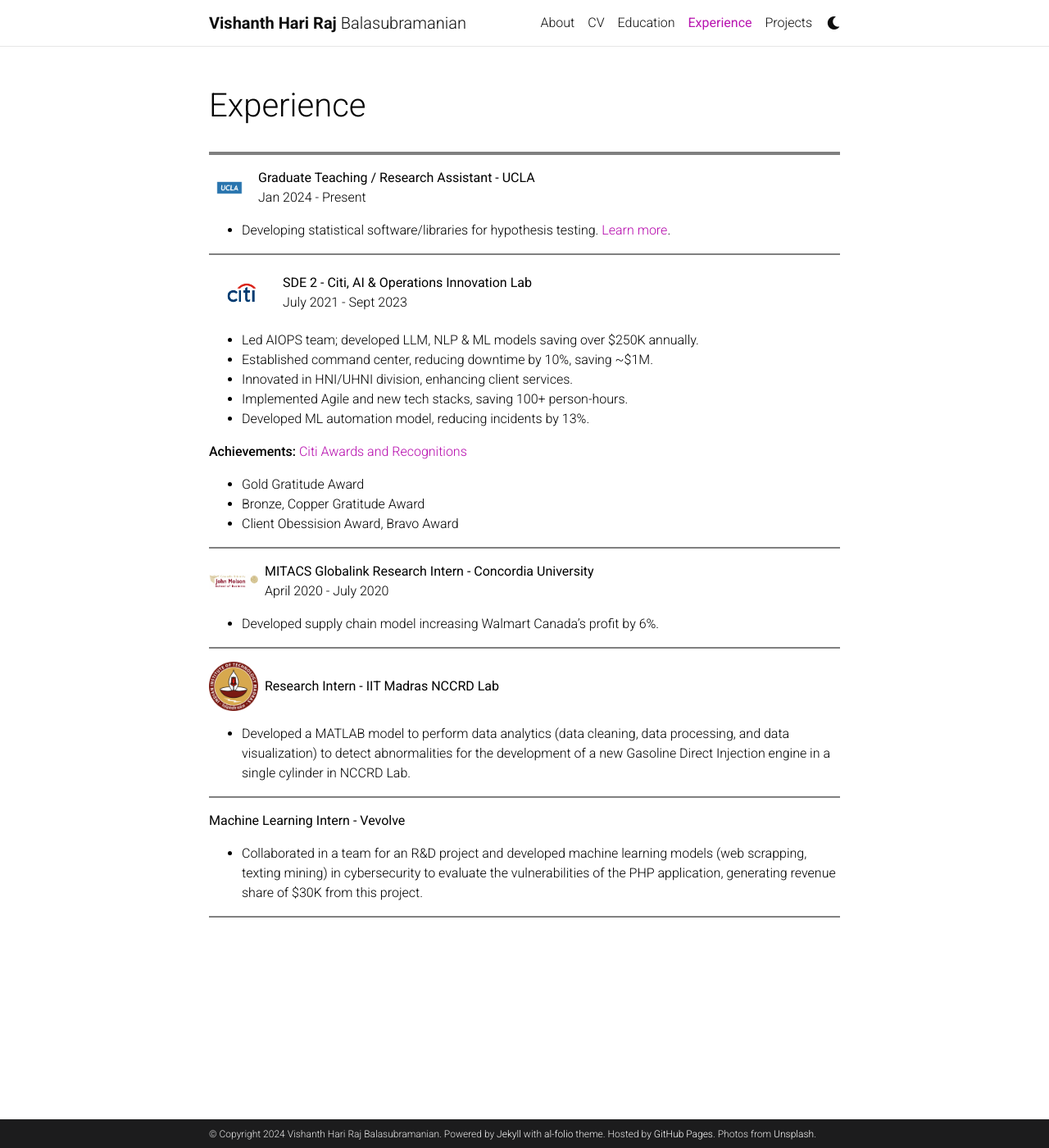
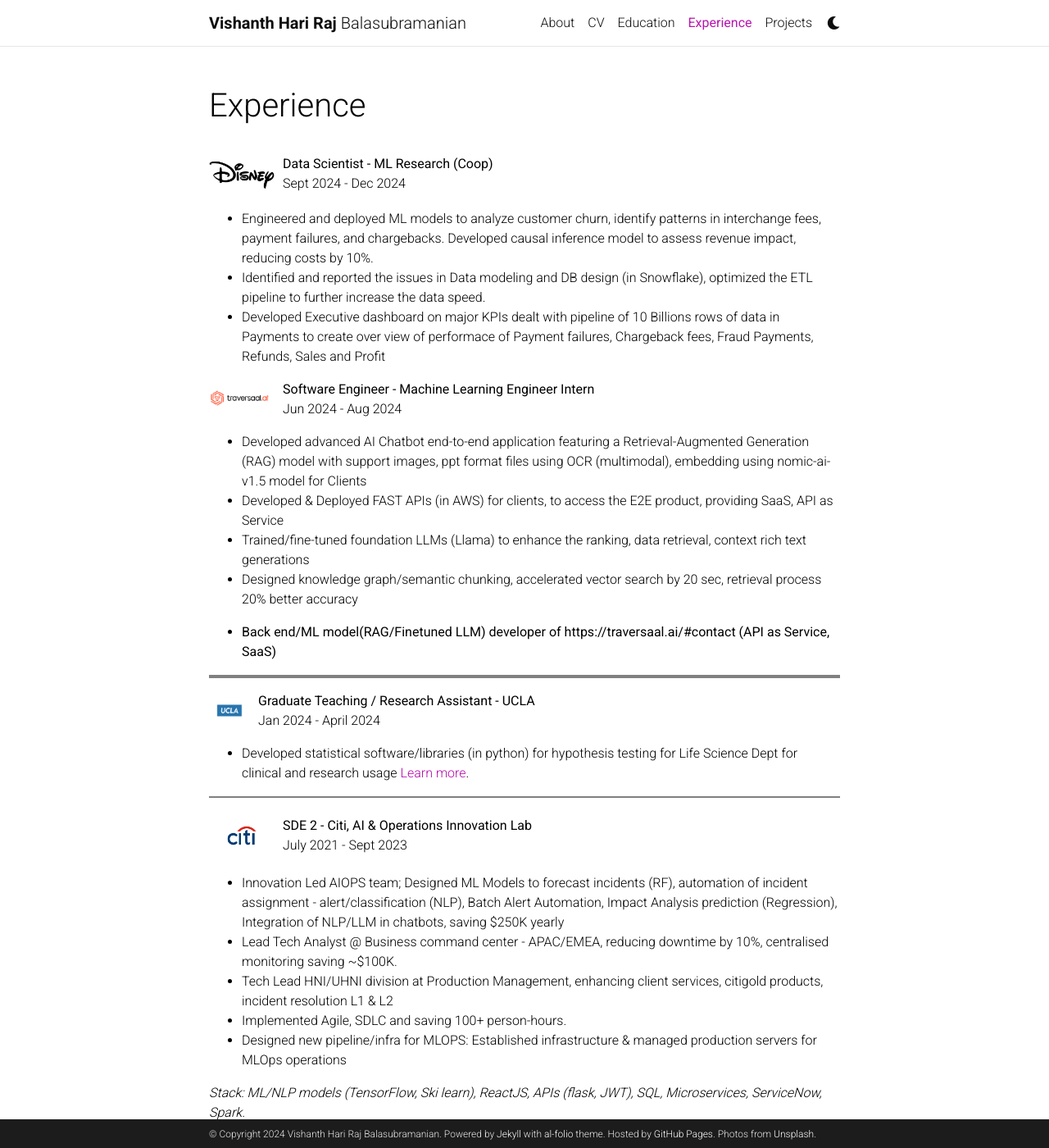
Before and after one commit to vishanth10/trial, a Jekyll site: the page built from _pages/work_experience.md, in a window 1280 px wide and 1400 px high. Shown: the whole window at 82% size. Built offline with Jekyll 4.4.1, drawn with Linux system fonts in a browser that asks for light colours; comment, search, counter and statistics services are not loaded; a style sheet for code colours, icons or effects is not loaded; some of the changed text lies outside the part shown.

Commit message:
recent updates

```diff
--- a/_pages/work_experience.md
+++ b/_pages/work_experience.md
@@ -7,17 +7,49 @@ nav: true
 nav_order: 4
 ---
 
+<figure style="display: flex; align-items: center;">
+    <img src="../assets/img/disney.jpg" alt="Disney Logo" style="width:80px; margin-right: 10px;"/>
+    <figcaption>
+        <b>Data Scientist - ML Research (Coop) </b><br>
+        Sept 2024 - Dec 2024
+    </figcaption>
+</figure>
+
+ - Engineered and deployed ML models to analyze customer churn, identify patterns in interchange fees, payment failures, and chargebacks. Developed causal inference model to assess revenue impact, reducing costs by 10%.
+ - Identified and reported the issues in Data modeling and DB design (in Snowflake), optimized the ETL pipeline to further increase the data speed.
+ - Developed Executive dashboard on major KPIs dealt with pipeline of 10 Billions rows of data in Payments to create over view of performace of Payment failures, Chargeback fees, Fraud Payments, Refunds, Sales and Profit
+
+
+
+<figure style="display: flex; align-items: center;">
+    <img src="../assets/img/traversaal.png" alt="traversaal Logo" style="width:80px; margin-right: 10px;"/>
+    <figcaption>
+        <b>Software Engineer - Machine Learning Engineer Intern</b><br>
+        Jun 2024 - Aug 2024
+    </figcaption>
+</figure>
+
+ - Developed advanced AI Chatbot end-to-end application featuring a Retrieval-Augmented Generation (RAG) model with
+support images, ppt format files using OCR (multimodal), embedding using nomic-ai-v1.5 model for Clients
+ - Developed & Deployed FAST APIs (in AWS) for clients, to access the E2E product, providing SaaS, API as Service
+ - Trained/fine-tuned foundation LLMs (Llama) to enhance the ranking, data retrieval, context rich text generations
+ - Designed knowledge graph/semantic chunking, accelerated vector search by 20 sec, retrieval process 20% better accuracy
+
+ - <b> Back end/ML model(RAG/Finetuned LLM) developer of https://traversaal.ai/#contact (API as Service, SaaS) </b>
+
+
+
 <hr style="border:2px solid gray">
 
 <figure style="display: flex; align-items: center;">
     <img src="../assets/img/ucla.png" alt="UCLA Logo" style="width:50px; margin-right: 10px;"/>
     <figcaption>
         <b>Graduate Teaching / Research Assistant - UCLA</b><br>
-        Jan 2024 - Present
+        Jan 2024 - April 2024
     </figcaption>
 </figure>
 
-- Developing statistical software/libraries for hypothesis testing. [Learn more](https://pypi.org/project/statistics-library/).
+- Developed statistical software/libraries (in python) for hypothesis testing for Life Science Dept for clinical and research usage [Learn more](https://pypi.org/project/statistics-library/).
 
 <hr style="border:1px solid gray">
 
@@ -29,11 +61,19 @@ nav_order: 4
     </figcaption>
 </figure>
 
-- Led AIOPS team; developed LLM, NLP & ML models saving over $250K annually.
-- Established command center, reducing downtime by 10%, saving ~$1M.
-- Innovated in HNI/UHNI division, enhancing client services.
-- Implemented Agile and new tech stacks, saving 100+ person-hours.
-- Developed ML automation model, reducing incidents by 13%.
+- Innovation Led AIOPS team; Designed ML Models to forecast incidents (RF), automation of incident assignment -
+alert/classification (NLP), Batch Alert Automation, Impact Analysis prediction (Regression), Integration of NLP/LLM in chatbots, saving $250K yearly
+- Lead Tech Analyst @ Business command center - APAC/EMEA, reducing downtime by 10%, centralised monitoring saving ~$100K.
+- Tech Lead HNI/UHNI division at Production Management, enhancing client services, citigold products, incident resolution L1 & L2
+- Implemented Agile, SDLC and  saving 100+ person-hours.
+-  Designed new pipeline/infra for MLOPS: Established infrastructure & managed production servers for MLOps operations
+
+<i>Stack: ML/NLP models (TensorFlow, Ski learn), ReactJS, APIs (flask, JWT), SQL, Microservices, ServiceNow, Spark.</i>
+
+**Achievements:** [Citi Awards and Recognitions](https://drive.google.com/file/d/1vz_iv6zuMCkshuL85D0IB-uaBy-M19_y/view?usp=sharing)
+- Gold Gratitude Award
+- Bronze, Copper Gratitude Award
+- Client Obessision Award, Bravo Award
 
 **Achievements:** [Citi Awards and Recognitions](https://drive.google.com/file/d/1vz_iv6zuMCkshuL85D0IB-uaBy-M19_y/view?usp=sharing)
 - Gold Gratitude Award
```
Also changed, not shown: _pages/about.md (+2 -2 lines), _pages/education.md (+1 -1 lines), _projects/cnn.md (added, +9 -0 lines), _projects/ensemble.md (added, +9 -0 lines), _projects/fakenet.md (added, +9 -0 lines), _projects/ml_cnn.md (added, +9 -0 lines), _projects/wealth.md (added, +9 -0 lines), assets/img/cnn.jpeg (added), assets/img/cnn.webp (added), assets/img/disney.jpg (added), assets/img/encoder.png (added), assets/img/ensemble.png (added), assets/img/gan.jpg (added), assets/img/traversaal.png (added), 1 more files.
